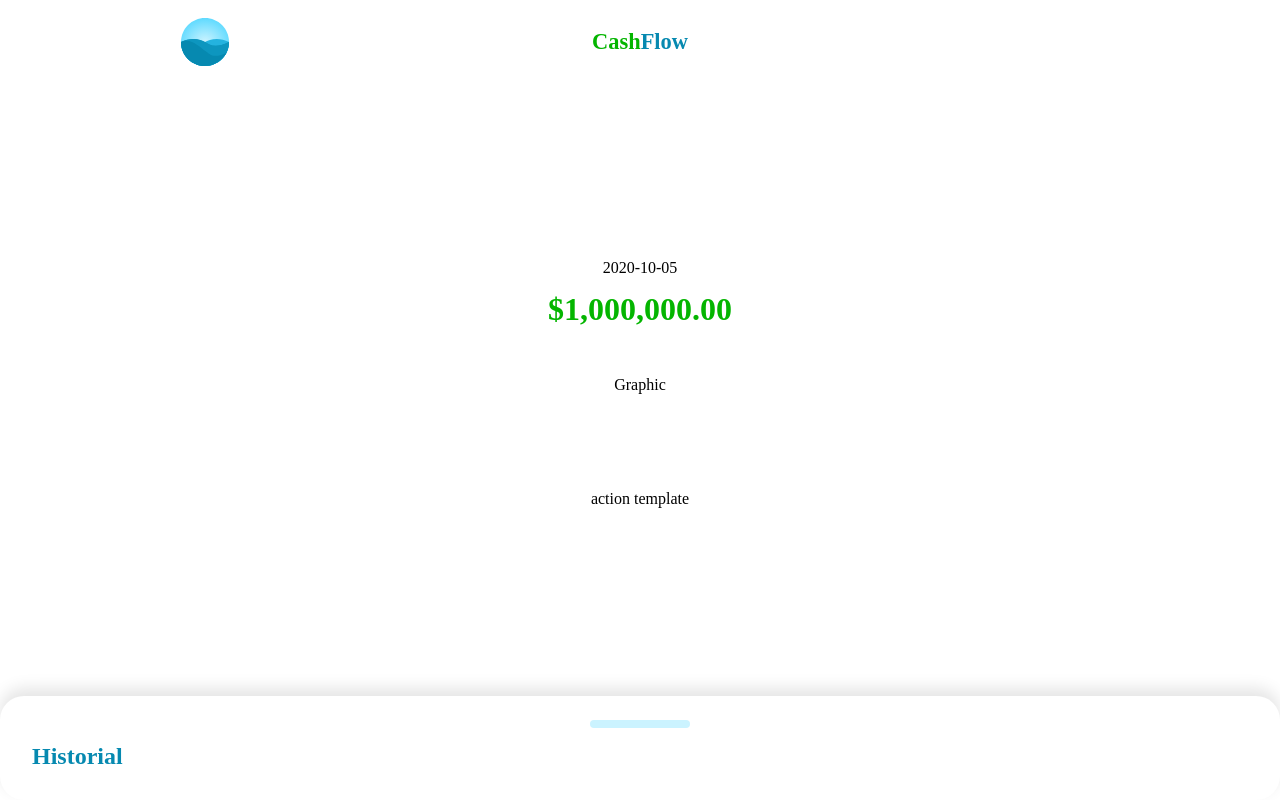
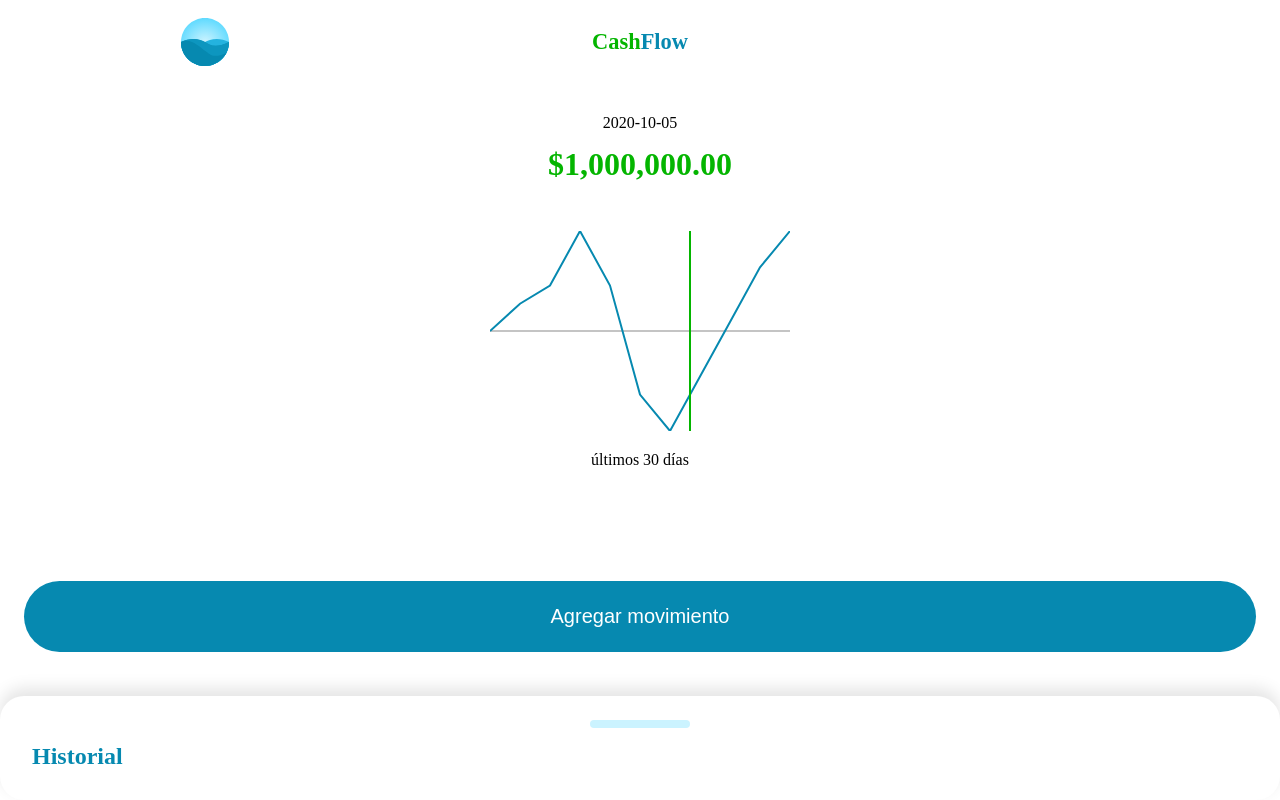
Before and after one commit to Darynka-Tapia/cashflow, a Vue app: page / in a window 1280 px wide. Built offline with nearby package versions, Linux system fonts and the light colour scheme.

Commit message:
add button, modal and graphic

```diff
--- a/src/components/Actions.vue
+++ b/src/components/Actions.vue
@@ -1,3 +1,119 @@
 <template>
-  <div>action template</div>
+  <button @click="showModal = true">Agregar movimiento</button>
+  <teleport to="#app">
+    <Modal v-show="showModal" @close="showModal = false">
+      <form @submit.prevent="submit">
+        <div class="field">
+          <label>Título</label>
+          <input type="text" v-model="title" />
+        </div>
+        <div class="field">
+          <label>Monto</label>
+          <input type="number" v-model="amount" />
+        </div>
+        <div class="field">
+          <label>Descripción</label>
+          <textarea rows="4" v-model="description"></textarea>
+        </div>
+        <div class="field">
+          <label>Tipo de movimiento</label>
+          <label class="radio-label">
+            <input type="radio" v-model="movementType" value="Ingreso" />
+            <span>Ingreso</span>
+          </label>
+          <label class="radio-label">
+            <input type="radio" v-model="movementType" value="Gasto" />
+            <span>Gasto</span>
+          </label>
+        </div>
+        <div class="action">
+          <button>Agregar Movimiento</button>
+        </div>
+      </form>
+    </Modal>
+  </teleport>
 </template>
+
+<script setup>
+import { ref } from "vue";
+import Modal from "@/components/Modal.vue";
+
+const showModal = ref(false);
+const title = ref("");
+const amount = ref(0);
+const description = ref("");
+const movementType = ref("Ingreso");
+
+const submit = () => {
+  showModal.value = false;
+};
+</script>
+
+<style scoped>
+button {
+  color: white;
+  font-size: 1.25rem;
+  background-color: var(--brand-blue);
+  border: none;
+  width: 100%;
+  padding: 24px 60px;
+  border-radius: 60px;
+  box-sizing: border-box;
+}
+
+form {
+  font-size: 1.24rem;
+  width: 100%;
+}
+
+form .action {
+  padding: 0 24px;
+}
+
+.field {
+  display: flex;
+  justify-content: space-between;
+  flex-direction: column;
+  padding: 16px 24px;
+}
+
+label {
+  margin-bottom: 8px;
+}
+
+input,
+textarea {
+  font-size: 1.24rem;
+  border: 2px solid var(--brand-blue);
+  border-radius: 8px;
+  padding: 8px;
+}
+
+input[type="number"] {
+  text-align: right;
+}
+
+.radio-label {
+  display: flex;
+  align-items: center;
+  margin-top: 8px;
+}
+
+.radio-label span {
+  margin-top: 4px;
+  margin-left: 8px;
+}
+
+input[type="radio"] {
+  appearance: none;
+  width: 1.24rem;
+  height: 1.24rem;
+  color: var(--brand-blue);
+  border: 2px solid var(--brand-blue);
+  border-radius: 50%;
+}
+
+input[type="radio"]:checked {
+  background-color: var(--brand-blue);
+}
+</style>
--- a/src/components/Home.vue
+++ b/src/components/Home.vue
@@ -10,7 +10,7 @@
         :amount="amount"
         :total-amount="1000000"
       >
-        <template #graphic>Graphic</template>
+        <template #graphic><Graphic :amounts="amounts" /></template>
         <template #action><Action /></template>
       </Resume>
     </template>
@@ -24,21 +24,24 @@
 import Layout from "./Layout.vue";
 import Header from "./Header.vue";
 import Resume from "./resume/Index.vue";
+import Graphic from "./resume/Graphic.vue";
+import Action from "./Actions.vue";
 import Movements from "./movements/Index.vue";
-import Action from "./Actions.vue";
 
 export default {
   components: {
     Layout,
     Header,
     Resume,
+    Action,
     Movements,
-    Action,
+    Graphic,
   },
   data() {
     return {
       label: null, // "Ahorro Total",
       amount: null, // 10000,
+      amounts: [100, 200, 500, 200, -400, -600, -300, 0, 300, 500],
       movements: [
         {
           id: 1,
--- /dev/null
+++ b/src/components/Modal.vue
@@ -0,0 +1,44 @@
+<template>
+  <div class="modal">
+    <div class="head">
+      <p>Nuevo movimiento</p>
+      <img @click="close" src="@/assets/close-icon.svg" alt="cerrar" />
+    </div>
+    <div>
+      <slot></slot>
+    </div>
+  </div>
+</template>
+
+<script setup>
+import { defineEmits } from "vue";
+const emit = defineEmits(["close"]);
+const close = () => emit("close");
+</script>
+
+<style scoped>
+.modal {
+  z-index: 2;
+  position: absolute;
+  left: 0;
+  right: 0;
+  top: 0;
+  bottom: 0;
+  background-color: white;
+}
+
+.head {
+  display: flex;
+  justify-content: space-between;
+  align-items: center;
+  width: 100%;
+  padding: 24px 24px;
+  box-sizing: border-box;
+}
+
+p {
+  margin: 0;
+  font-size: 1.5rem;
+  color: var(--brand-blue);
+}
+</style>
--- /dev/null
+++ b/src/components/resume/Graphic.vue
@@ -0,0 +1,69 @@
+<template>
+  <div>
+    <svg viewBox="0 0 300 200">
+      <line
+        stroke="#c4c4c4"
+        stroke-width="2"
+        x1="0"
+        y1="100"
+        x2="300"
+        y2="100"
+      />
+      <polyline
+        fill="none"
+        stroke="#0689b0"
+        stroke-width="2"
+        :points="points"
+      />
+      <line
+        stroke="#04b500"
+        stroke-width="2"
+        x1="200"
+        y1="0"
+        x2="200"
+        y2="200"
+      />
+    </svg>
+    <p>últimos 30 días</p>
+    <!-- <p>{{ points }}</p> -->
+  </div>
+</template>
+
+<script setup>
+import { defineProps, toRefs, computed } from "vue";
+const props = defineProps({
+  amounts: {
+    type: Array,
+    default: () => [],
+  },
+});
+
+const { amounts } = toRefs(props);
+
+const amountToPixels = (amount) => {
+  const min = Math.min(...amounts.value);
+  const max = Math.max(...amounts.value);
+
+  const amountAbs = amount + Math.abs(min);
+  const minmax = Math.abs(max) + Math.abs(min);
+  return 200 - ((amountAbs * 100) / minmax) * 2;
+};
+
+const points = computed(() => {
+  const total = amounts.value.length;
+  return amounts.value.reduce((points, amount, i) => {
+    const x = (300 / total) * (i + 1);
+    const y = amountToPixels(amount);
+    return `${points} ${x},${y}`;
+  }, "0,100");
+});
+</script>
+
+<style scoped>
+svg {
+  width: 100%;
+}
+p {
+  text-align: center;
+}
+</style>
```
